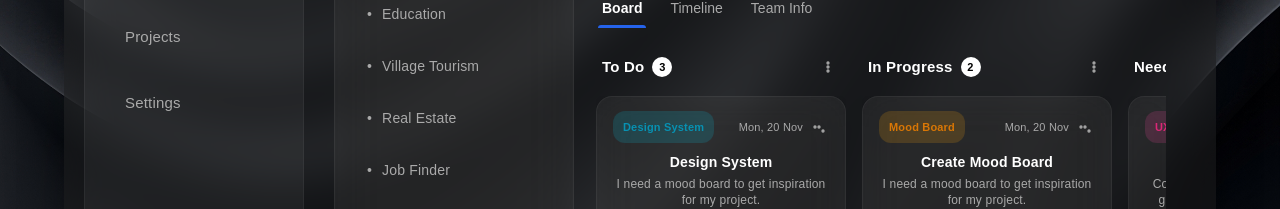
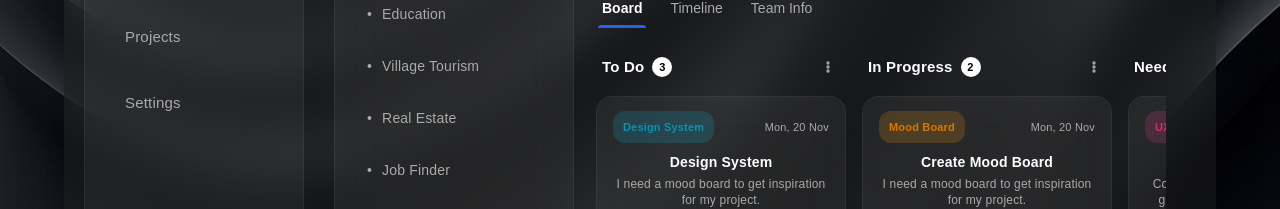
Before and after one commit to ItsKalfox/collabboard-client, a React app in the folder frontend/: page / in a window 1280 px wide. Both pictures are taken after a click on the element "Board". Shown: the part 372-581 px from the top of the page. Built offline with nearby package versions, Linux system fonts and the light colour scheme; the HTML template or start-up script is replaced by a standard one.

Commit message:
feat(board): make entire task card clickable to open popup and remove options button

```diff
--- a/frontend/src/components/Board/KanbanBoard.css
+++ b/frontend/src/components/Board/KanbanBoard.css
@@ -115,6 +115,7 @@
   gap: 10px;
   box-shadow: 0 4px 15px rgba(0, 0, 0, 0.03);
   transition: transform 0.2s ease, box-shadow 0.2s ease, background 0.3s ease;
+  cursor: pointer;
 }
 
 .task-card:hover {
--- a/frontend/src/components/Board/TaskCard.jsx
+++ b/frontend/src/components/Board/TaskCard.jsx
@@ -19,26 +19,15 @@ export default function TaskCard({ task, onOptionClick }) {
   const progressPercent = Math.min(100, Math.max(0, (progressCurrent / progressTotal) * 100));
 
   return (
-    <div className="task-card">
-      {/* Card Header: Tag & Date & Options */}
+    <div
+      className="task-card"
+      onClick={() => onOptionClick && onOptionClick(task)}
+    >
+      {/* Card Header: Tag & Date */}
       <div className="task-card-header">
         <span className={`task-tag-pill tag-${tagColor}`}>{tag}</span>
         <div className="task-card-header-right">
           <span className="task-card-date">{date}</span>
-          <button
-            className="task-card-more-btn"
-            title="Options"
-            onClick={(e) => {
-              e.stopPropagation();
-              if (onOptionClick) onOptionClick(task);
-            }}
-          >
-            <svg viewBox="0 0 24 24" width="16" height="16" stroke="currentColor" strokeWidth="2" fill="none">
-              <circle cx="12" cy="12" r="1.5"></circle>
-              <circle cx="6" cy="12" r="1.5"></circle>
-              <circle cx="18" cy="18" r="1.5"></circle>
-            </svg>
-          </button>
         </div>
       </div>
 
```
